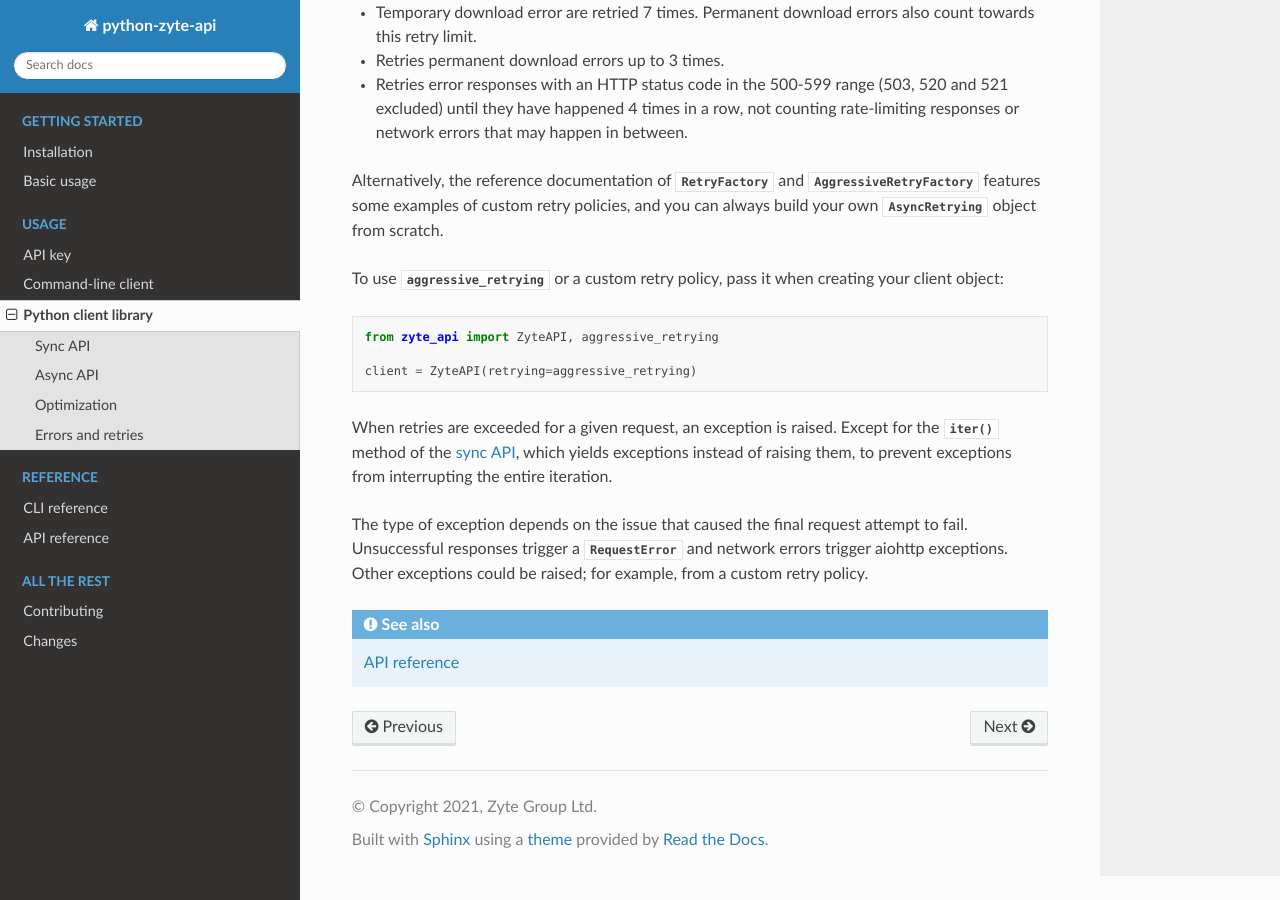
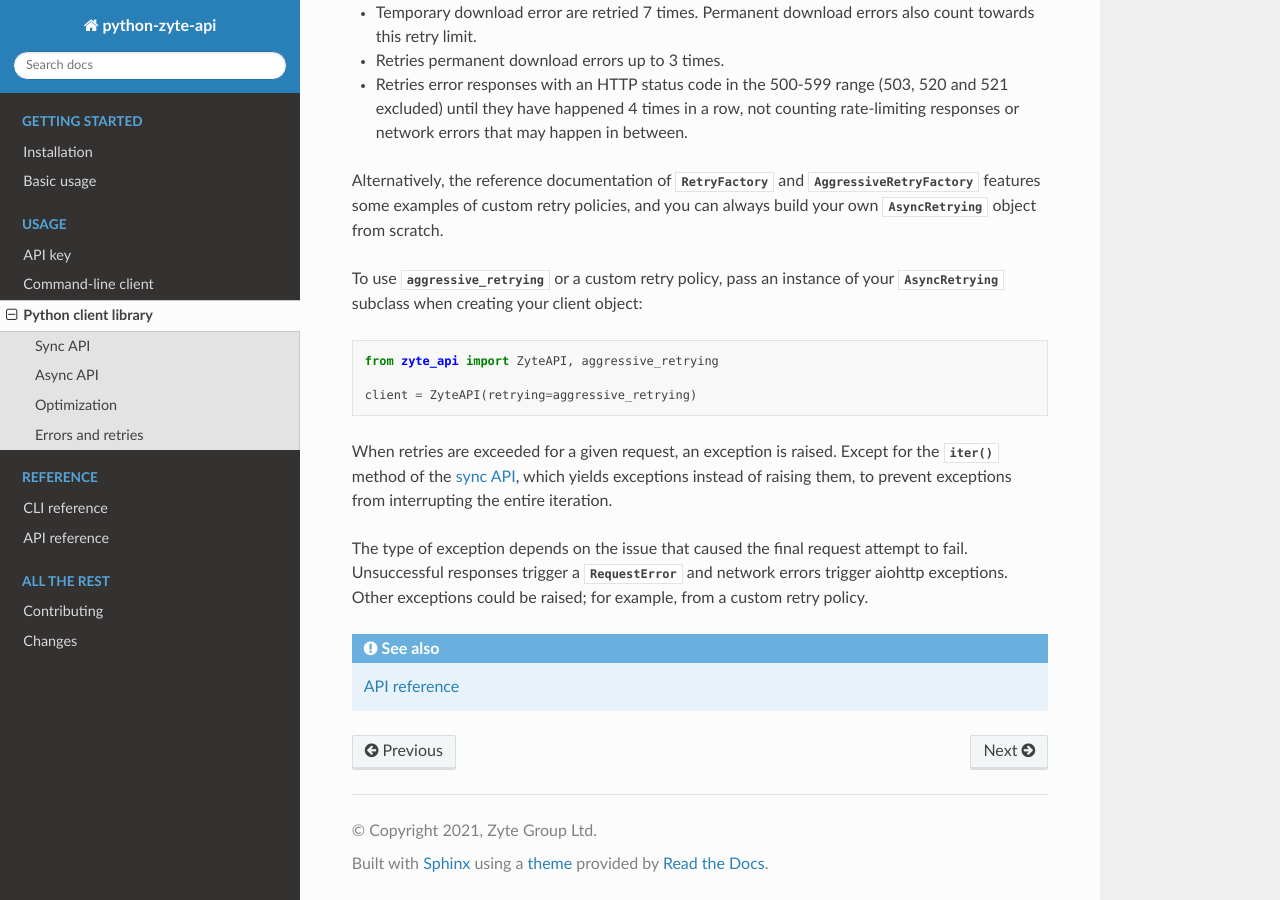
Before and after one commit to zytedata/python-zyte-api, a Sphinx documentation site: the page built from docs/use/api.rst, in a window 1280 px wide and 900 px high, scrolled down 2785 px. Built offline with Sphinx 7.4.7 and the Read the Docs theme 2.0.0, drawn with Linux system fonts in a browser that asks for light colours.

Commit message:
Improve the wording around custom retry policy usage

```diff
--- a/docs/use/api.rst
+++ b/docs/use/api.rst
@@ -182,8 +182,9 @@ and :class:`~zyte_api.AggressiveRetryFactory` features some examples of custom
 retry policies, and you can always build your own
 :class:`~tenacity.AsyncRetrying` object from scratch.
 
-To use :data:`~zyte_api.aggressive_retrying` or a custom retry policy, pass it
-when creating your client object:
+To use :data:`~zyte_api.aggressive_retrying` or a custom retry policy, pass an
+instance of your :class:`~tenacity.AsyncRetrying` subclass when creating your
+client object:
 
 .. code-block:: python
 
```
